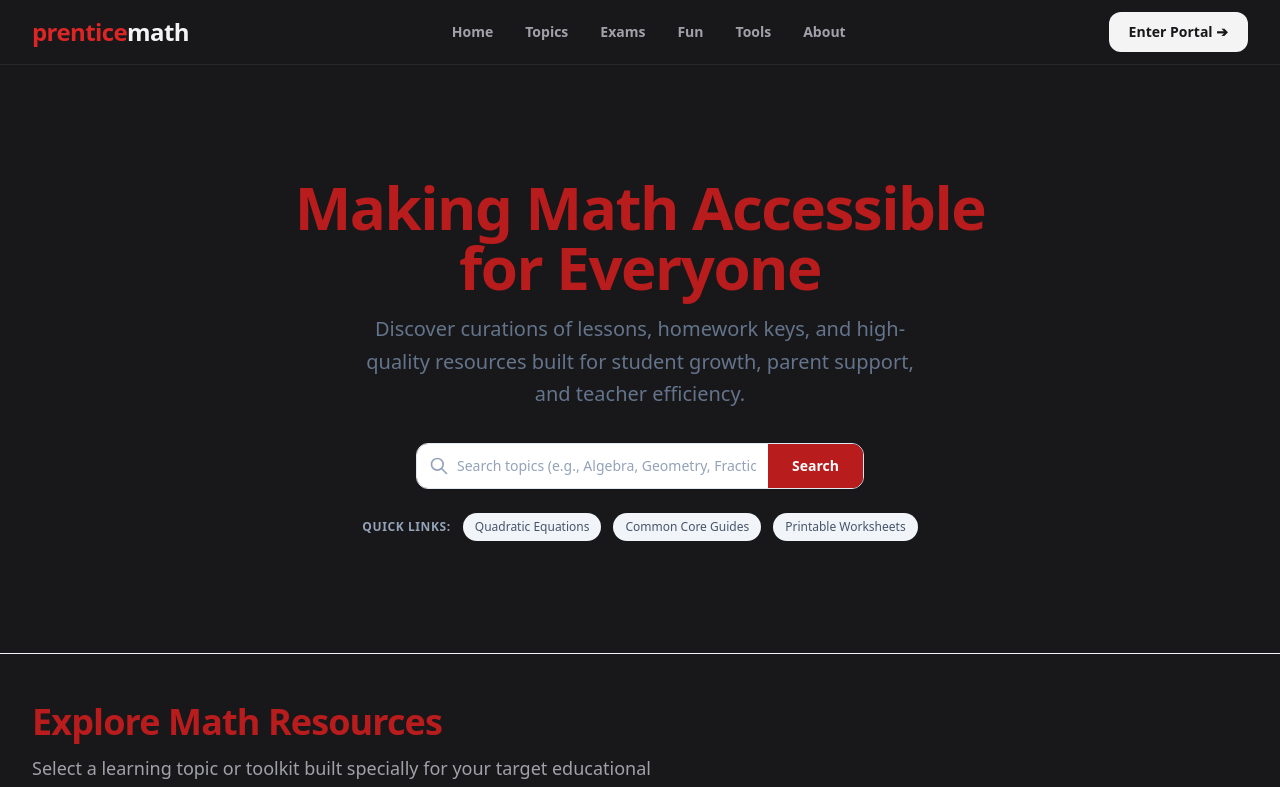
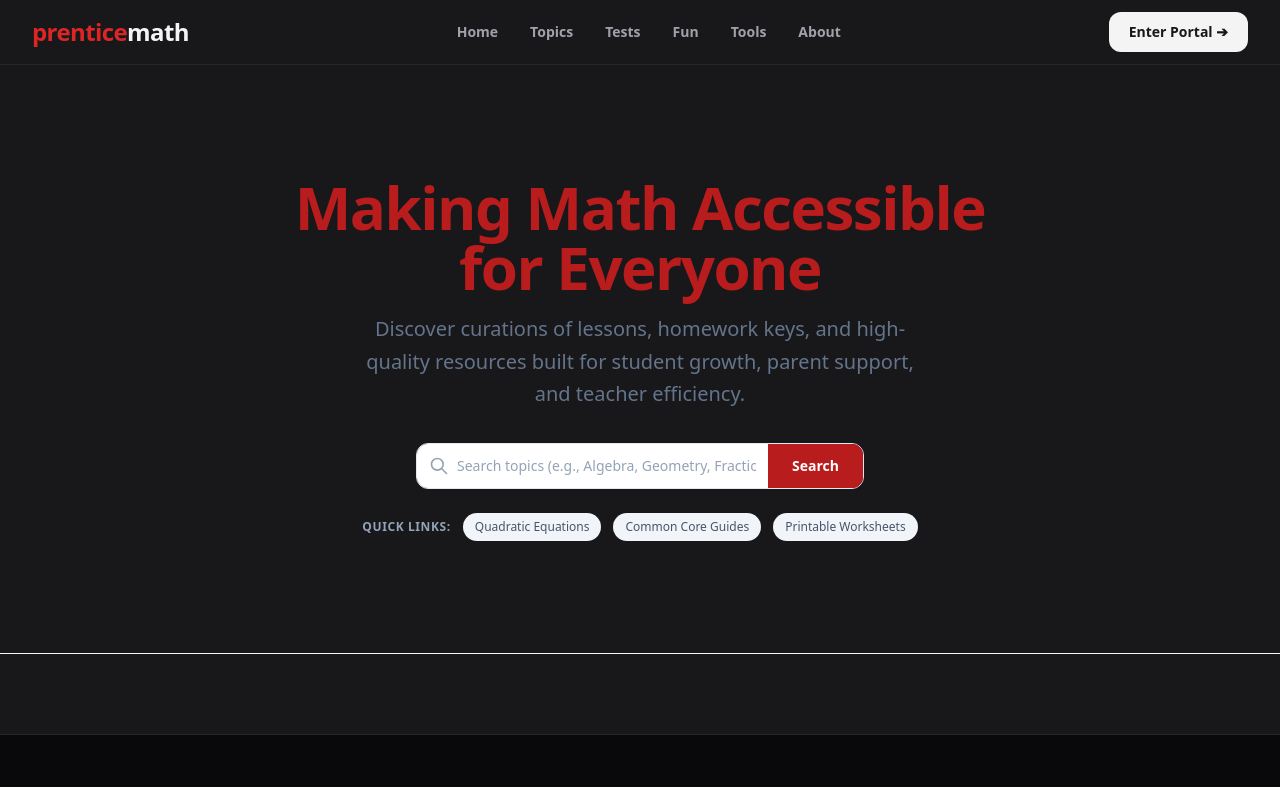
Before and after one commit to kaidecoder/didactic-umbrella, a React (Vite) app in the folder prenticemath-frontend/: page / in a window 1280 px wide. Shown: the top 787 px of the page. Built offline with nearby package versions, Linux system fonts and the light colour scheme.

Commit message:
bind header topics to conditional visibility

```diff
--- a/prenticemath-frontend/src/App.jsx
+++ b/prenticemath-frontend/src/App.jsx
@@ -8,48 +8,58 @@ import Footer from './components/Footer';
 
 export default function App() {
   const [calculatorTab, setCalculatorTab] = useState('scientific');
-  // 1. Controls whether the tools container is rendered on screen
   const [showTools, setShowTools] = useState(false);
+  // 1. Control the visibility state of the Topic Cards Grid
+  const [showTopics, setShowTopics] = useState(false);
 
   const navigateToTool = (tabId) => {
     setCalculatorTab(tabId);
-    setShowTools(true); // Force the container open if linked from inside
-
-    // Smooth scroll down after React finishes updating the layout frame
+    setShowTools(true);
     setTimeout(() => {
       const calcElement = document.getElementById('tools-portal-section');
-      if (calcElement) {
-        calcElement.scrollIntoView({ behavior: 'smooth' });
-      }
+      if (calcElement) calcElement.scrollIntoView({ behavior: 'smooth' });
     }, 50);
   };
 
-  const toggleToolsSection = () => {
-    setShowTools((prev) => !prev);
+  // 2. Action to toggle and smoothly scroll to the Topics layout section
+  const handleToggleTopics = () => {
+    setShowTopics((prev) => !prev);
+    setTimeout(() => {
+      const topicsElement = document.getElementById('topics-portal-section');
+      if (topicsElement) {
+        topicsElement.scrollIntoView({ behavior: 'smooth' });
+      }
+    }, 50);
   };
 
   return (
     <div className="min-h-screen bg-zinc-900 text-zinc-100 flex flex-col justify-between">
       <div>
-        {/* Pass action props up to header clicks */}
         <Header
-          onToggleTools={toggleToolsSection}
+          onToggleTools={() => setShowTools(!showTools)}
+          onToggleTopics={handleToggleTopics} // Pass the layout handler to header
           onEnterPortal={() => navigateToTool('scientific')}
           isToolsOpen={showTools}
+          isTopicsOpen={showTopics} // Pass active state tracking properties
         />
 
         <main>
           <Hero />
 
-          {/* 2. Conditional Rendering Code Block: Only loads when showTools is TRUE */}
+          {/* Conditional Tools & Formula Section */}
           {showTools && (
-            <div id="tools-portal-section" className="bg-zinc-950/40 border-y border-zinc-800 py-6 transition-all duration-300">
+            <div id="tools-portal-section" className="bg-zinc-950/40 border-y border-zinc-800 py-6">
               <MathCalculator activeTab={calculatorTab} setActiveTab={setCalculatorTab} />
               <FormulaSheet onLaunchTool={navigateToTool} />
             </div>
           )}
 
-          <TopicGrid />
+          {/* 3. Conditional Topics Section: Only loads when showTopics is TRUE */}
+          {showTopics && (
+            <div id="topics-portal-section" className="border-t border-zinc-800/50">
+              <TopicGrid />
+            </div>
+          )}
         </main>
       </div>
       <Footer />
--- a/prenticemath-frontend/src/components/Header.jsx
+++ b/prenticemath-frontend/src/components/Header.jsx
@@ -1,14 +1,14 @@
 import { useState } from 'react';
 
-export default function Header({ onToggleTools, onEnterPortal, isToolsOpen }) {
+export default function Header({ onToggleTools, onToggleTopics, onEnterPortal, isToolsOpen, isTopicsOpen }) {
   const [isOpen, setIsOpen] = useState(false);
 
   const navItems = [
     { name: 'Home', href: '#' },
-    { name: 'Topics', href: '#' },
-    { name: 'Exams', href: '#' },
+    { name: 'Topics', action: onToggleTopics, isActive: isTopicsOpen }, // Linked directly to component state
+    { name: 'Tests', href: '#' },
     { name: 'Fun', href: '#' },
-    { name: 'Tools', action: onToggleTools }, // Connects to tools display trigger
+    { name: 'Tools', action: onToggleTools, isActive: isToolsOpen },
     { name: 'About', href: '#' },
   ];
 
@@ -23,16 +23,16 @@ export default function Header({ onToggleTools, onEnterPortal, isToolsOpen }) {
             </span>
           </div>
 
-          {/* Desktop Navigation Links Menu */}
+          {/* Desktop Navigation Links */}
           <nav className="hidden md:flex space-x-8">
             {navItems.map((item) => (
               item.action ? (
-                // If it is the "Fun Tools" link, render as an interactive action button
+                // Renders interactive buttons for active structural layouts (Topics & Fun Tools)
                 <button
                   key={item.name}
                   onClick={item.action}
                   className={`text-sm font-semibold transition-colors duration-200 ${
-                    isToolsOpen ? 'text-red-500 font-bold' : 'text-zinc-400 hover:text-red-500'
+                    item.isActive ? 'text-red-500 font-bold' : 'text-zinc-400 hover:text-red-500'
                   }`}
                 >
                   {item.name}
@@ -49,7 +49,6 @@ export default function Header({ onToggleTools, onEnterPortal, isToolsOpen }) {
             ))}
           </nav>
 
-          {/* Connected Enter Portal Action button link */}
           <div className="hidden md:flex items-center">
             <button
               onClick={onEnterPortal}
```
